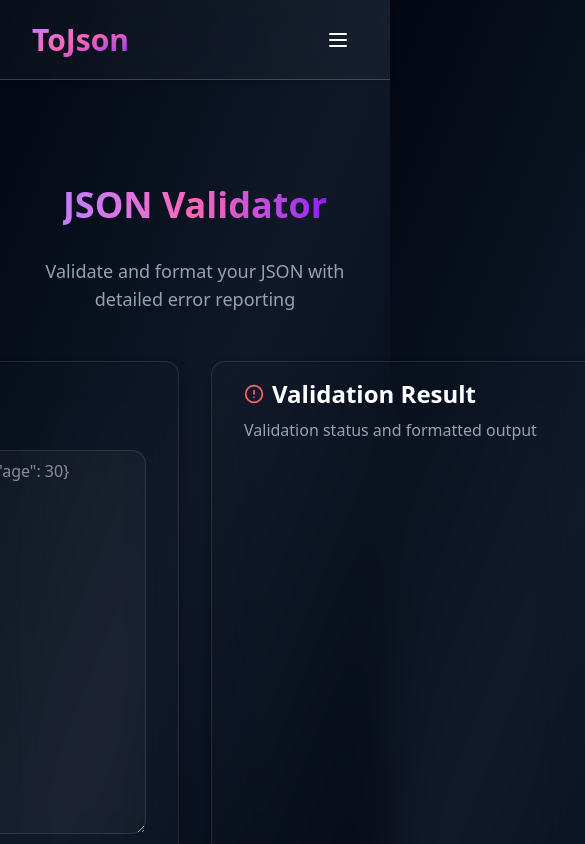
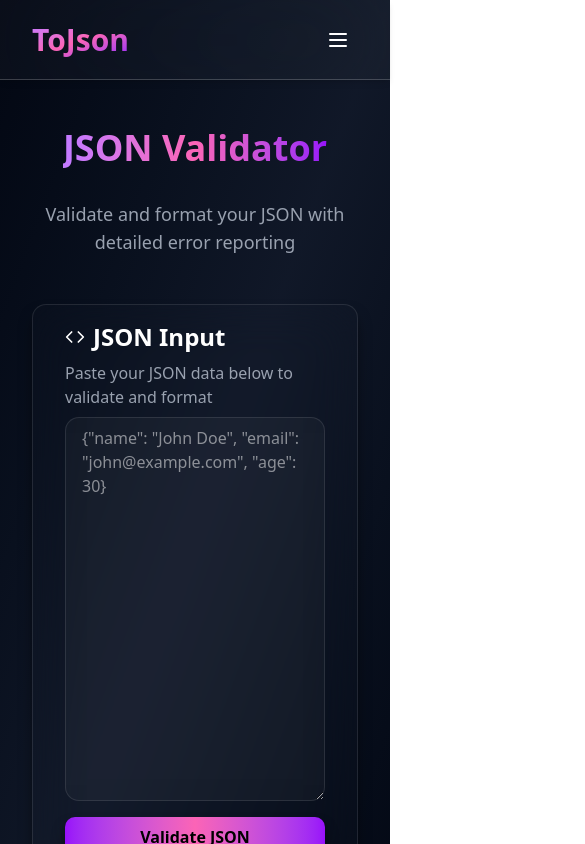
Before and after one commit to AntonioForchi/json-converter, a Next.js app: page /json-validator in a window 390 px wide. Shown: the top 844 px of the page, 585 px wide, since content can reach past the window. Built offline with nearby package versions, Linux system fonts and the light colour scheme.

Commit message:
features pages responsive

```diff
--- a/src/app/(pages)/ai-json-generator/page.tsx
+++ b/src/app/(pages)/ai-json-generator/page.tsx
@@ -4,7 +4,7 @@ import { Code, AlertCircle, Zap, Stars } from "lucide-react";
 const AiJsonGenerator = () => {
   return (
      <>
-      <div className="flex flex-col items-center justify-center min-h-screen w-screen text-white px-8">
+      <div className="flex flex-col items-center justify-center min-h-screen w-screen text-white px-8 mb-4">
         <h1 className="text-4xl text-center tablet:text-5xl laptopM:text-6xl font-semibold bg-gradient-to-r from-purple-400 via-pink-400 to-purple-600 bg-clip-text text-transparent">
           AI JSON Generator
         </h1>
@@ -12,7 +12,7 @@ const AiJsonGenerator = () => {
           Generate complex JSON structures using natural language prompts
         </h2>
 
-        <div className="grid grid-cols-2 gap-8 mt-12 min-w-7xl">
+        <div className="grid grid-cols-1 laptop:grid-cols-2 gap-8 mt-12 w-full max-w-7xl">
           <div className="w-full h-full bg-white/1 backdrop-blur-xl border transition duration-300 border-white/10 py-4 px-8 rounded-xl shadow-lg shadow-black/60 flex flex-col gap-2">
             <div className="flex items-center gap-2">
               <Stars className="w-5 h-5 text-white" />
--- a/src/app/(pages)/csv-to-json/page.tsx
+++ b/src/app/(pages)/csv-to-json/page.tsx
@@ -4,7 +4,7 @@ import { FileText, CircleCheckBig, Upload } from "lucide-react";
 const CsvToJson = () => {
   return (
     <>
-      <div className="flex flex-col items-center justify-center min-h-screen w-screen text-white px-8">
+      <div className="flex flex-col items-center justify-center min-h-screen w-screen text-white px-8 mb-4">
         <h1 className="text-4xl text-center tablet:text-5xl laptopM:text-6xl font-semibold bg-gradient-to-r from-purple-400 via-pink-400 to-purple-600 bg-clip-text text-transparent">
           CSV to JSON Converter
         </h1>
@@ -12,7 +12,7 @@ const CsvToJson = () => {
           Convert your CSV data to JSON format with ease
         </h2>
 
-        <div className="grid grid-cols-2 gap-8 mt-12 min-w-7xl">
+        <div className="grid grid-cols-1 laptop:grid-cols-2 gap-8 mt-12 w-full max-w-7xl">
           <div className="w-full h-full bg-white/1 backdrop-blur-xl border transition duration-300 border-white/10 py-4 px-8 rounded-xl shadow-lg shadow-black/60 flex flex-col gap-2">
             <div className="flex items-center gap-2">
               <FileText className="w-5 h-5 text-white" />
--- a/src/app/(pages)/json-validator/page.tsx
+++ b/src/app/(pages)/json-validator/page.tsx
@@ -4,7 +4,7 @@ import { Code, AlertCircle } from "lucide-react";
 const JsonValidator = () => {
   return (
     <>
-      <div className="flex flex-col items-center justify-center min-h-screen w-screen text-white px-8">
+      <div className="flex flex-col items-center justify-center min-h-screen w-screen text-white px-8 mb-4">
         <h1 className="text-4xl text-center tablet:text-5xl laptopM:text-6xl font-semibold bg-gradient-to-r from-purple-400 via-pink-400 to-purple-600 bg-clip-text text-transparent">
           JSON Validator
         </h1>
@@ -12,7 +12,7 @@ const JsonValidator = () => {
           Validate and format your JSON with detailed error reporting
         </h2>
 
-        <div className="grid grid-cols-2 gap-8 mt-12 min-w-7xl">
+        <div className="grid grid-cols-1 laptop:grid-cols-2 gap-8 mt-12 w-full max-w-7xl">
           <div className="w-full h-full bg-white/1 backdrop-blur-xl border transition duration-300 border-white/10 py-4 px-8 rounded-xl shadow-lg shadow-black/60 flex flex-col gap-2">
             <div className="flex items-center gap-2">
               <Code className="w-5 h-5 text-white" />
```
